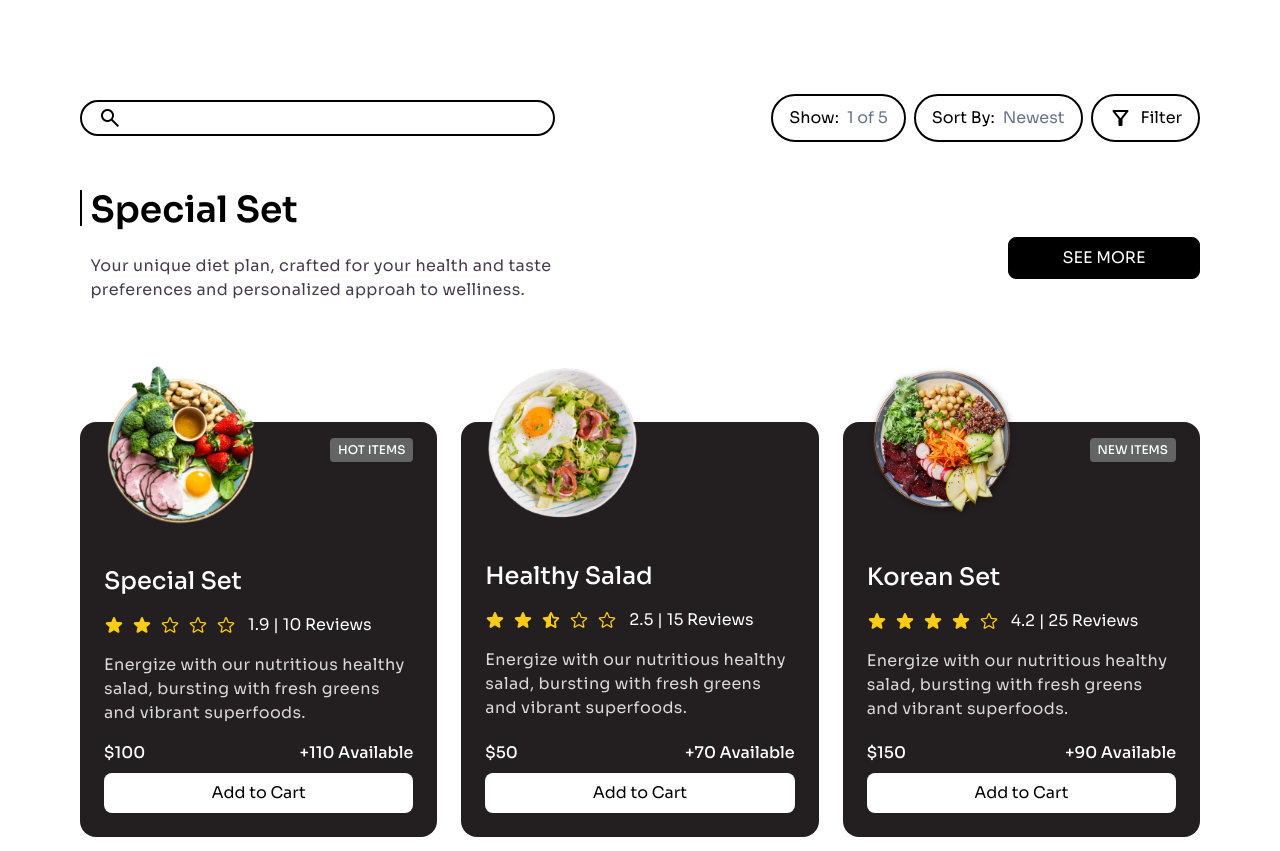
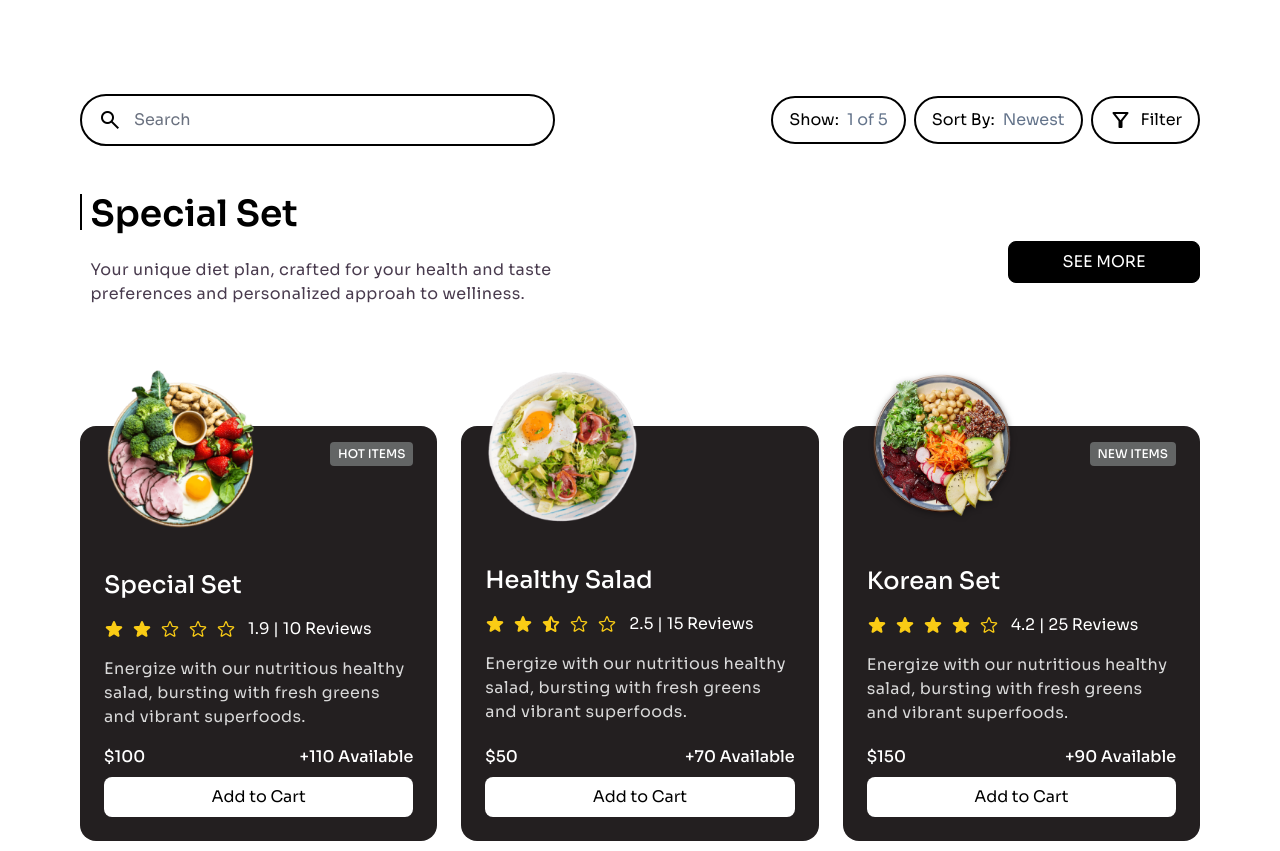
Before and after one commit to Harry-Crocksick/next-diet-app, a Next.js app: page /products in a window 1280 px wide. Shown: the part 965-1816 px from the top of the page. Built offline with nearby package versions, Linux system fonts and the light colour scheme.

Commit message:
Minor changes in metadata

```diff
--- a/app/layout.jsx
+++ b/app/layout.jsx
@@ -8,6 +8,7 @@ export const metadata = {
     template: "%s | Diet App",
     default: "Diet App",
   },
+  metadataBase: new URL("https://next-diet-app.vercel.app"),
   description: "The most reliable Diet App for your daily needs",
   generator: "Next.js",
   applicationName: "Diet App",
--- a/app/products/page.jsx
+++ b/app/products/page.jsx
@@ -103,6 +103,7 @@ export default function Page() {
         <div className="flex flex-wrap items-center gap-4 justify-between">
           <div className="flex items-center max-w-[475px] w-full border-2 border-black rounded-full px-4 py-1">
             <span className="material-symbols-outlined"> search </span>
+            <Input onSearch={handleSearch} value={query} />
           </div>
           <div className="flex flex-wrap items-center gap-2">
             <div className="filter-tag">
```
